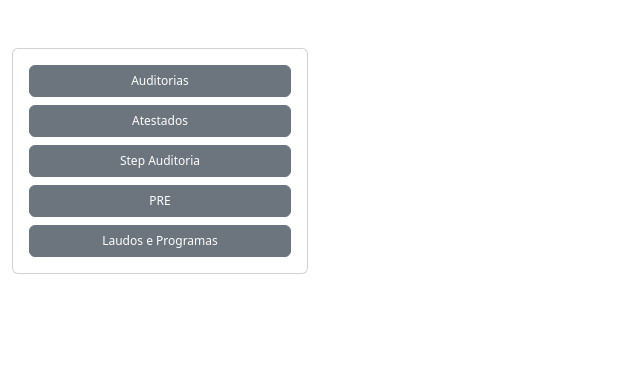
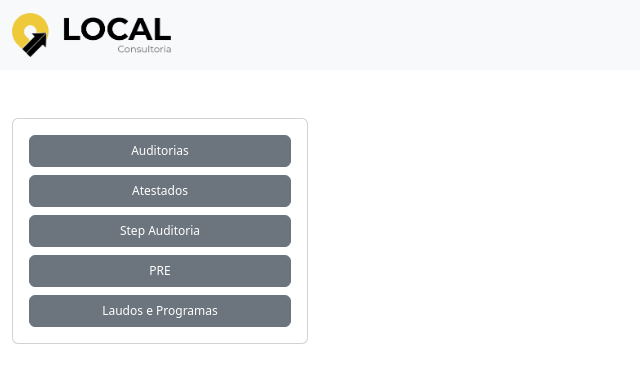
Before and after one commit to grupo-pi-2/projeto-integrador-2, a Django app: page / in a window 1280 px wide. Shown: the top 383 px of the page, without its empty margins (0-640 px from the left). Run offline with Django 5.2, Linux system fonts and the light colour scheme; data comes from the database, SQL or seed files in the repository; some libraries are stand-ins or nearby versions.

Commit message:
feat: adicionar logo da empresa

```diff
--- a/gestao_de_indicadores/templates/gestao_de_indicadores/base.html
+++ b/gestao_de_indicadores/templates/gestao_de_indicadores/base.html
@@ -9,6 +9,11 @@
     <link href="{% static 'gestao_de_indicadores/css/styles.css' %}" rel="stylesheet">
   </head>
   <body>
+    <nav class="navbar navbar-light bg-light">
+    <a class="navbar-brand" href="/">
+      <img src="{% static 'gestao_de_indicadores/logo.png' %}" class="nav-bar-style" height="44" alt="">
+    </a>
+    </nav>
     <div class="container-fluid">
       {% block content %}
       {% endblock %}
--- a/static/gestao_de_indicadores/css/styles.css
+++ b/static/gestao_de_indicadores/css/styles.css
@@ -5,3 +5,7 @@ body {
 .btn-custom {
   font-size: 12px;
 }
+
+.nav-bar-style {
+  padding-left: 12px;
+}
```
Also changed, not shown: static/gestao_de_indicadores/logo.png (added). Lines whose indentation alone changed are shown as unchanged.
